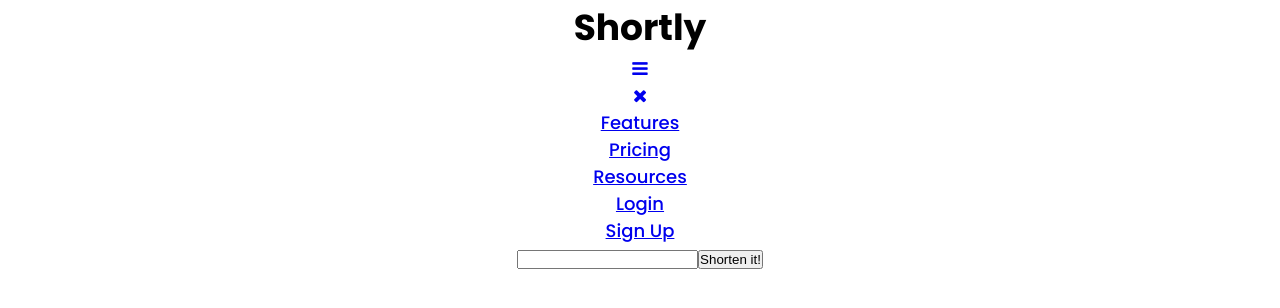
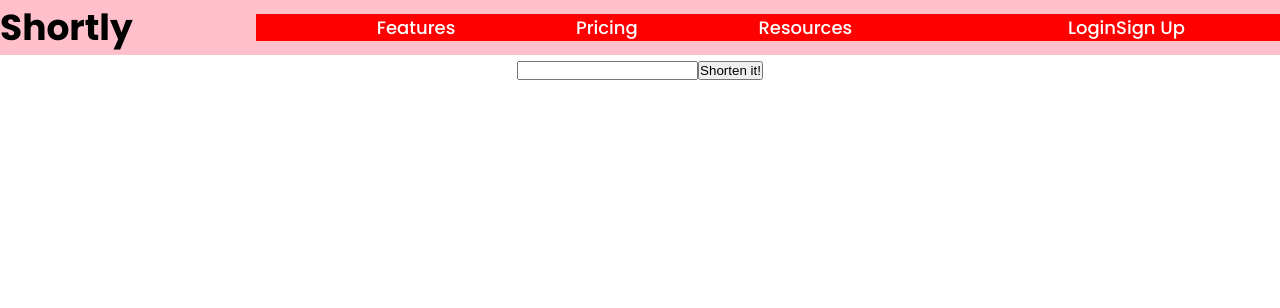
Before and after one commit to freedamoore/url-shortening-api, a React (Create React App) app: page / in a window 1280 px wide. Shown: the top 308 px of the page. Built offline with nearby package versions, Linux system fonts and the light colour scheme.

Commit message:
added some initial formating to navbar and dropdown functionality with SCSS only

```diff
--- a/src/components/navbar/navbar.jsx
+++ b/src/components/navbar/navbar.jsx
@@ -3,29 +3,31 @@ import './navbar.scss';
 
 const Navbar = () => {
     return(
-        <header className="nav">
-            <h1 class="logo">Shortly</h1>
-            <a href="#main-menu" id="main-menu-toggle"class="menu-toggle" aria-label="Open main menu">
-                <span class="sr-only">Open main menu</span>
-                <span class="fa fa-bars" aria-hidden="true"></span>
-            </a>
+        <header className="navigation">
 
-            <nav id="main-menu" class="main-menu" aria-label="Main menu">
-                <a href="#main-menu-toggle" id="main-menu-close" class="menu-close" aria-label="Close main menu">
-                <span class="sr-only">Close main menu</span>
-                <span class="fa fa-close" aria-hidden="true"></span>
-                </a>
-                <ul>
+            <h1 className="navigation__logo">Shortly</h1>
+
+            <div className="navigation__dropdown">
+
+                <label for="nav-show-menu" className="navigation__menu-toggle"><span class="fa fa-bars"></span></label>
+                <input type="checkbox" id="nav-show-menu" className="navigation__checkbox" role="button" />
+
+                <nav className="navigation__main-menu">
+
+                    <ul className="navigation__main-menu--1">
                         <li><a href="#">Features</a></li>
                         <li><a href="#">Pricing</a></li>
                         <li><a href="#">Resources</a></li>
                     </ul>
-                <ul>
+
+                    <ul className="navigation__main-menu--2">
                         <li><a href="#">Login</a></li>
                         <li><a href="#">Sign Up</a></li>
                     </ul>
+
                 </nav>
-            {/* <a href="#main-menu-toggle" class="backdrop" tabindex="-1" aria-hidden="true" hidden></a> */}
+
+            </div>
         </header>
     );
 }
--- a/src/components/navbar/navbar.scss
+++ b/src/components/navbar/navbar.scss
@@ -1,13 +1,82 @@
+.navigation{
+    display: flex;
+    justify-content: space-between;
+    align-items: center;
+
+    background-color: pink;
+    &__logo{
+        text-align: left;
+    }
+
+    &__dropdown{
+        background-color: red;
+        width: 80%;
+    }
+
+    /*Hide checkbox - this "invisible" checkbox is used to toggle the menu on smaller screens*/
+    &__checkbox {
+        display: none;
+    }
+
+    &__checkbox:checked ~ &__main-menu{
+        display: block;
+    }
+
+    &__menu-toggle {
+        display: none;
+        padding: 2rem;
+        text-align: end;
+    }
+
+    &__main-menu{
+        display: flex;
+        justify-content: space-between;
+        align-items: center;
+
+        &--1{
+            display: flex;
+            justify-content: space-evenly;
+            list-style: none;
+            width: 70%;
+        }
+
+        &--2{
+            display: flex;
+            justify-content: center;
+            list-style: none;
+            width: 30%;
+        }
+    }
+
+    &__main-menu a {
+        color: white;
+        text-decoration: none;
+    }
 
 
-/* Screen reader only */
-.sr-only {
-    position: absolute;
-    width: 1px;
-    height: 1px;
-    padding: 0;
-    margin: -1px;
-    overflow: hidden;
-    clip: rect(0,0,0,0);
-    border: 0;
-  }
+    @media only screen and (max-width: 600px){
+
+        &__dropdown{
+            position: relative;
+        }
+
+        &__menu-toggle {
+          display: block;
+        }
+
+        &__main-menu{
+            background-color: var(--color-primary-2);
+            border-radius: 10px;
+            display: none;
+            position: absolute;
+            width: 130%;
+            z-index: 20;
+            transform: translateX(-25%);
+
+            &--1, &--2{
+                flex-direction: column;
+                width: 100%;
+            }
+        }
+    }
+}
```
Lines whose indentation alone changed are shown as unchanged.
